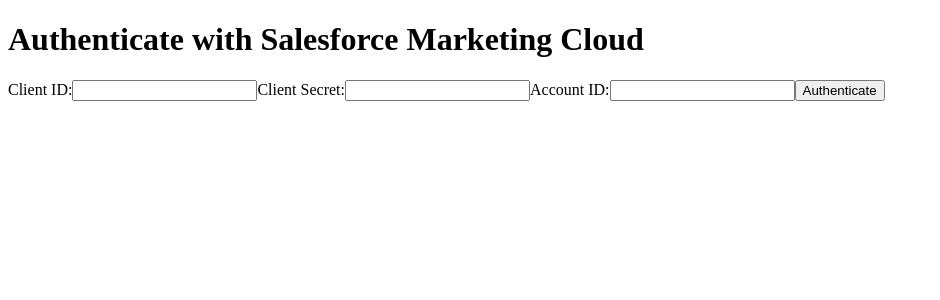
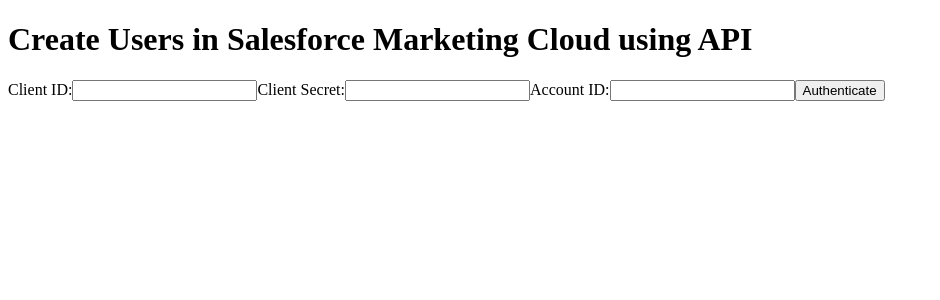
Before and after one commit to iamabhishekt/salesforce-user-creation-api-frontend, a Next.js app: page / in a window 1280 px wide. Shown: the top 300 px of the page, without its empty margins (0-940 px from the left). Built offline with nearby package versions, Linux system fonts and the light colour scheme.

Commit message:
change name

```diff
--- a/src/pages/index.js
+++ b/src/pages/index.js
@@ -9,7 +9,7 @@
 
   return (
     <div>
-      <h1>Authenticate with Salesforce Marketing Cloud</h1>
+      <h1>Create Users in Salesforce Marketing Cloud using API</h1>
       <AuthenticationForm onTokenReceive={setToken} />
       {token && <RoleSelection token={token} onRoleSelect={setRole} />}
       {token && Role && (
```
